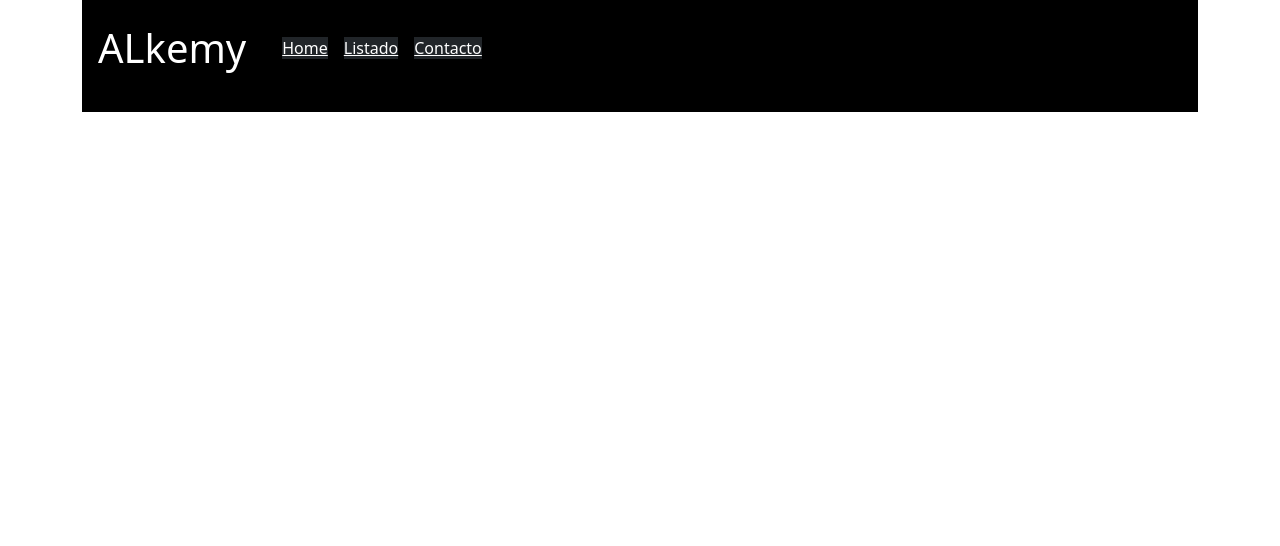
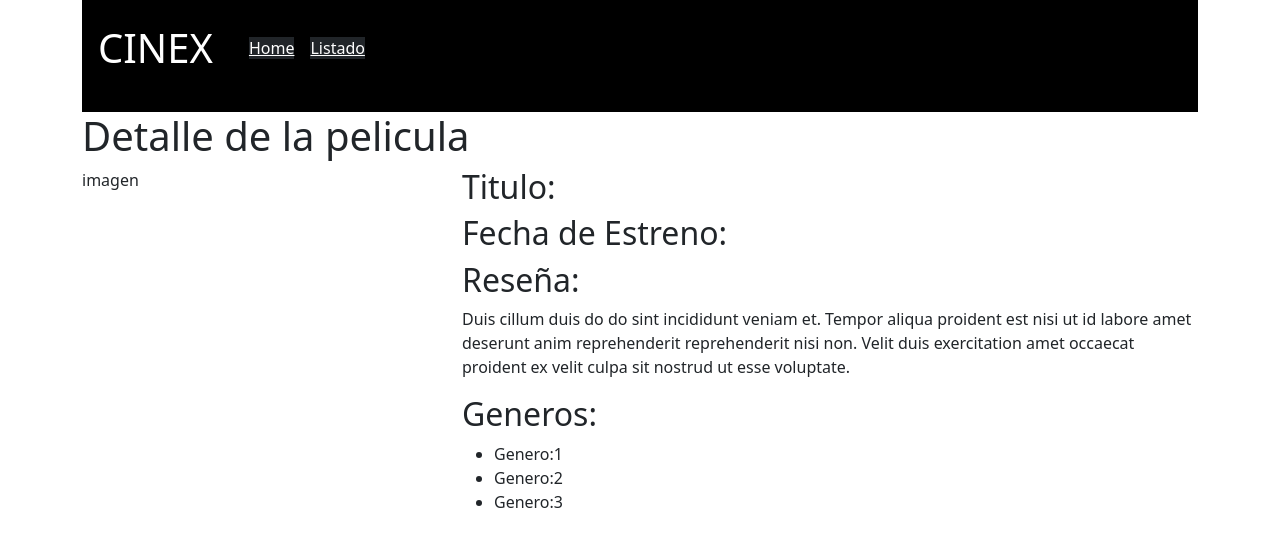
Before and after one commit to yohannavrojo/Web-Cinema, a React (Create React App) app: page /detalle in a window 1280 px wide. Shown: the top 546 px of the page. Built offline with nearby package versions, Linux system fonts and the light colour scheme.

Commit message:
armado de detalle

```diff
--- a/src/App.js
+++ b/src/App.js
@@ -3,10 +3,13 @@ import Login from "./components/Login";
 import Listado from "./components/Listado";
 import Header from "./components/Header";
 import Footer from "./components/Footer";
+import Detalle from "./components/Detalle"
 
 //styles
 
 import "./components/CSS/bootstrap.min.css";
+
+
 function App() {
   return (
    <div className="container">
@@ -15,6 +18,7 @@ function App() {
    <Routes>
      <Route path="/"  element= {<Login/>}/>
      <Route path="/listado"  element= {<Listado/>}/>
+     <Route path="/detalle"  element= {<Detalle/>}/>
 
    </Routes>
    {/* <Footer/> */}
--- /dev/null
+++ b/src/components/Detalle.js
@@ -0,0 +1,37 @@
+import React from "react";
+import { useEffect } from "react";
+
+function Detalle() {
+  let token =sessionStorage.getItem('token');
+
+  let query = new URLSearchParams(window.location.search);
+  let ID= query.get('ID');
+
+  useEffect(() => {
+    console.log(ID);
+  }, [ID]);
+
+  return (
+    <>
+      {/* {!token && <Link to="/"/> } */}
+      <h1>Detalle de la pelicula</h1>
+      <div className="row">
+        <div className="col-4">imagen</div>
+        <div className="col-8">
+          <h2>Titulo:</h2>
+          <h2>Fecha de Estreno:</h2>
+          <h2>Reseña:</h2>
+          <p>Duis cillum duis do do sint incididunt veniam et. Tempor aliqua proident est nisi ut id labore amet deserunt anim reprehenderit reprehenderit nisi non. Velit duis exercitation amet occaecat proident ex velit culpa sit nostrud ut esse voluptate.</p>
+          <h2>Generos:</h2>
+          <ul>
+              <li>Genero:1</li>
+              <li>Genero:2</li>
+              <li>Genero:3</li>
+          </ul>
+        </div>
+      </div>
+    </>
+  );
+}
+
+export default Detalle;
--- a/src/components/Header.js
+++ b/src/components/Header.js
@@ -6,7 +6,7 @@ function Header() {
   return (
     <header>
       <nav className="navbar navbar-expand-xl navbar-black bg-black ">
-      <p className="p-3 text-white display-6">ALkemy</p>
+      <p className="p-3 text-white display-6"> CINEX</p>
         <ul className="container-fluid">
         <div className="navbar-nav">
           <li className="nav-link">
@@ -15,9 +15,9 @@ function Header() {
           <li className="nav-link">
             <Link className="text-white bg-dark" to='/listado'>Listado</Link>
           </li>
-          <li className="nav-link">
+          {/* <li className="nav-link">
             <Link  className="text-white bg-dark" to='/contacto'>Contacto</Link>
-          </li>
+          </li> */}
           </div>
         </ul>
       </nav>
--- a/src/components/Listado.js
+++ b/src/components/Listado.js
@@ -1,11 +1,11 @@
 import { Link } from "react-router-dom";
-import {useEffect,useState} from "react"
+import {useEffect,useState} from "react";
 import axios from "axios";
 import swAlert from "@sweetalert/with-react";
 
 function Listado() {
 
-  const token =localStorage.getItem('token');
+  let token =sessionStorage.getItem('token');
  const [moviesList,setMoviesList]=useState([])
   useEffect(()=>{
 
@@ -24,11 +24,9 @@ function Listado() {
 },[setMoviesList])
 
 
-
-
     return (
     <>
-{/* {!token && <Link to="/"/> } */}
+{!token && <Link to="/"/> }
      {/* estructura basica */}
      <div className="row">
      {moviesList.map((oneMovie,idx)=>{
@@ -40,9 +38,7 @@ function Listado() {
               <div className="card-body">
                 <h5 className="card-title">{oneMovie.title}</h5>
                 <p className="card-text">{oneMovie.overview.substring(0,100)} ... </p>
-                <Link className="btn btn-primary" to="/">
-                  View detail
-                </Link>
+                <Link to={`/detalle?ID=${oneMovie.id}`} className="btn btn-primary">View detail</Link>
               </div>
             </div>
           </div>
--- a/src/components/Login.js
+++ b/src/components/Login.js
@@ -1,6 +1,5 @@
 import axios from "axios";
 import swAlert from "@sweetalert/with-react";
-// import {Link as LinkRouter} from "react-router-dom"
 import { Link, useNavigate } from "react-router-dom";
 
 function Login() {
@@ -39,13 +38,18 @@ function Login() {
         swAlert(<h2> Perfecto , Ingresaste Correctamente</h2>);
         const tokenRecibido = res.data.token;
 
-        localStorage.setItem("token", tokenRecibido);
+        sessionStorage.setItem("token", tokenRecibido);
 
         navegacion("/listado");
       });
+
+
+
+
   };
 
-  // let token =localStorage.getItem('token');
+
+  //  let token =sessionStorage.getItem('token');
   return (
     <>
     {/* {token && <Link to="/listado"/> } */}
```
